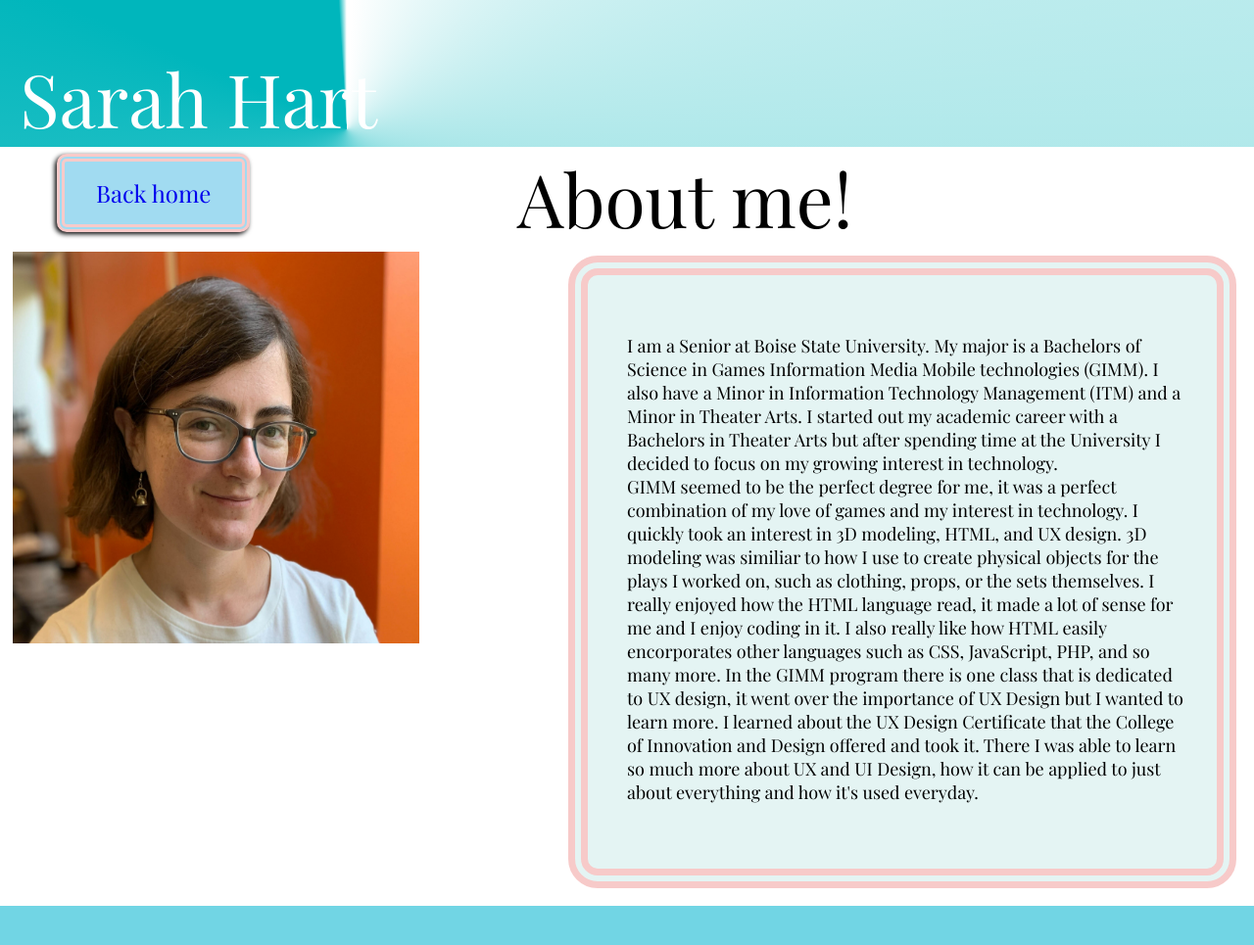
After one commit to SarahHart777/Sarah_Portfolio, a PHP site: page /AboutMe.php in a window 1280 px wide; the page is wider, and only the part inside the window is pictured. The commit adds this page. Shown: that part at 98% size. Run offline with PHP 8.4, Linux system fonts and the light colour scheme.

Commit message:
filling out About Me Page

```diff
--- /dev/null
+++ b/AboutMe.php
@@ -0,0 +1,46 @@
+<!DOCTYPE html>
+<html>
+    <head>
+    <meta charset="utf-8"/>
+    <link href="Styles/style.css" rel="stylesheet"/>
+      <link rel="stylesheet" href="style.css?v=<?php echo time(); ?>">
+<link href='https://fonts.googleapis.com/css?family=Playfair Display' rel='stylesheet'>
+<?php require_once 'Header.php';?>
+</head>
+
+    <body>
+    <div id="page-container">
+   <div id="content-wrap">
+    <h1 id = "TitleText">About me!</h1>
+<break>
+    <div id = "TopButtons">
+        <a href ="index.php">Back home</a>
+    </div>
+    <div class = "row">
+        <div class = "column" style = "float: left;">
+    <img src="Images/HeadShotClose.jpg" alt="Headshot" width = "415" height = "400" id = "Headshot">
+        </div>
+    <div id="AboutMeBox" class = "column" style = "float: right;">
+        <p id = "text">
+        I am a Senior at Boise State University. My major is a Bachelors of Science in Games Information Media Mobile technologies (GIMM).
+        I also have a Minor in Information Technology Management (ITM) and a Minor in Theater Arts. I started out my academic career with a
+        Bachelors in Theater Arts but after spending time at the University I decided to focus on my growing interest in technology.
+        <br>
+        GIMM seemed to be the perfect degree for me, it was a perfect combination of my love of games and my interest in technology.
+        I quickly took an interest in 3D modeling, HTML, and UX design. 3D modeling was similiar to how I use to create physical objects
+        for the plays I worked on, such as clothing, props, or the sets themselves. I really enjoyed how the HTML language read, it
+        made a lot of sense for me and I enjoy coding in it. I also really like how HTML easily encorporates other languages such as
+        CSS, JavaScript, PHP, and so many more. In the GIMM program there is one class that is dedicated to UX design, it went over
+        the importance of UX Design but I wanted to learn more. I learned about the UX Design Certificate that the College of Innovation
+        and Design offered and took it. There I was able to learn so much more about UX and UI Design, how it can be applied to just about
+        everything and how it's used everyday.
+        <p>
+    </div>
+ </div>
+</div>
+<div style="clear:both">
+<?php require_once 'Footer.php';?>
+</div>
+</div>
+</body>
+</html>
--- a/Contact.php
+++ b/Contact.php
@@ -1,6 +1,8 @@
 <html>
+    <head>
+<link href='https://fonts.googleapis.com/css?family=Playfair Display' rel='stylesheet'>
 <?php require_once 'Header.php';?>
-
+    </head>
 
     <body>
     <h1>Contact me!</h1>
--- a/Footer.php
+++ b/Footer.php
@@ -1,3 +1,5 @@
+<html>
+<link href='https://fonts.googleapis.com/css?family=Playfair Display' rel='stylesheet'>
 <style>
     footer{
         background: #71D5E4;
@@ -12,3 +14,4 @@
 
 <footer>
 </footer>
+</html>
--- a/Header.php
+++ b/Header.php
@@ -1,3 +1,5 @@
+<html>
+<link href='https://fonts.googleapis.com/css?family=Playfair Display' rel='stylesheet'>
 <style>
 
 header{
@@ -17,9 +19,12 @@ left: 20px;
 text-align: center;
 }
 
+
+
 </style>
 <header>
 <h1>
     Sarah Hart
 </h1>
 </header>
+</html>
--- a/Styles/style.css
+++ b/Styles/style.css
@@ -1,9 +1,27 @@
+
+a:link { text-decoration: none; }  /*this is how the link text looks */
+a:visited { text-decoration: none; }
+a:hover { text-decoration: none; }
+a:active { text-decoration: none; }
+
+.column{
+  width: 50%;
+  padding: 5px;
+}
+
+.row::after {
+  content: "";
+  clear: both;
+  display: table;
+}
 
 /* This goes around everything on the page, and sets its minimum height to 100% of the viewport height (vh).
 As it is relative, its child elements can be set with absolute position based on it later. */
 #page-container {
     position: relative;
     min-height: 79vh;
+    /* width: 1024px;
+    height: 768px; */
   }
 
   /* This is for my footer to set the height */
@@ -11,13 +29,54 @@ As it is relative, its child elements can be set with absolute position based on
     padding-bottom: 2.5rem;
   }
 
+  #TitleText{
+    color: black;
+    text-align: center;
+    font-family: 'Playfair Display';
+    margin-left: 500px;
+    margin-top: 10px;
+  }
+
 #TopButtons{
+
     background-color: #A1DBF1;
     padding: 16px 32px;
+    font-family: 'Playfair Display';
   text-align: center;
   display:inline-block;
   font-size: 24px;
   margin: 15px 50px;
   color:black;
   border-radius: 10px;
+    border-color: #F7CAC9;
+  border-style:double;
+  border-width: 8px;
+  box-shadow: -2px 2px 5px;
 }
+
+#AboutMeBox{
+  /* position: relative; */
+    background-color: #E4F4F3;
+    border-color: #F7CAC9;
+    border-style:double;
+    border-width: 20px;
+    border-radius: 30px;
+      padding: 50px 0px 50px 10px;
+     margin: -405px 10px 10px 600px;
+      display: block;
+
+
+}
+
+#text{
+  font-size: large;
+    font-family: 'Playfair Display';
+    color: black;
+    margin: 10px 30px;
+}
+
+#headshot{
+  position: relative;
+   margin: 50px 300px 10px 10px;
+   padding: 50px 50px;
+}
--- a/Work.php
+++ b/Work.php
@@ -1,6 +1,8 @@
 <html>
+    <head>
+<link href='https://fonts.googleapis.com/css?family=Playfair Display' rel='stylesheet'>
 <?php require_once 'Header.php';?>
-
+    </head>
     <body>
         <div id="page-container">
             <div id="content-wrap">
```
Also changed, not shown: index.php (+10 -9 lines), Images/HeadShotClose.jpg (added).
